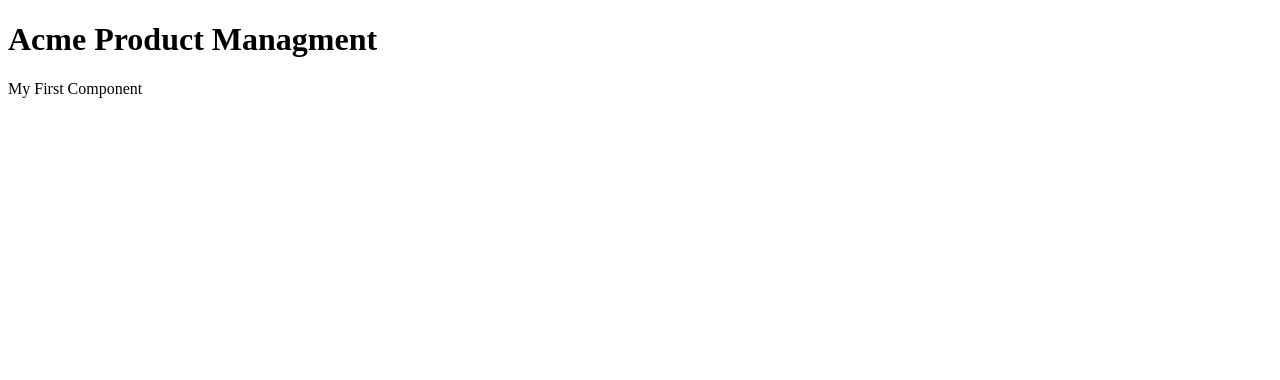
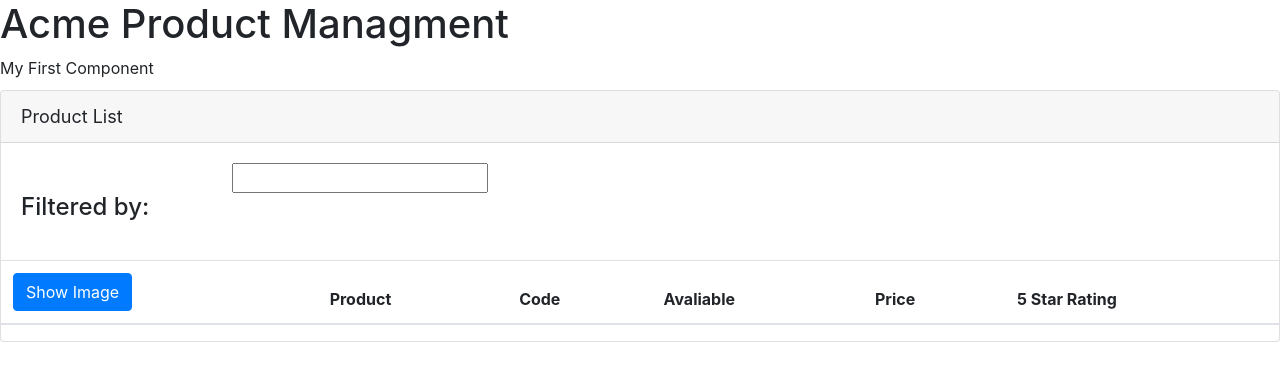
Before and after one commit to HudsonFinn/AngularCourse, an Angular app: page / in a window 1280 px wide. Shown: the top 380 px of the page. Built offline with nearby package versions, Linux system fonts and the light colour scheme.

Commit message:
feat: Created a product-list component using a template and added it to the app module

```diff
--- a/package.json
+++ b/package.json
@@ -19,6 +19,8 @@
     "@angular/platform-browser": "~10.0.4",
     "@angular/platform-browser-dynamic": "~10.0.4",
     "@angular/router": "~10.0.4",
+    "bootstrap": "^4.5.2",
+    "font-awesome": "^4.7.0",
     "rxjs": "~6.5.5",
     "tslib": "^2.0.0",
     "zone.js": "~0.10.3"
--- a/src/app/app.component.ts
+++ b/src/app/app.component.ts
@@ -5,6 +5,7 @@ import { Component } from '@angular/core';
 	template: `
 	<div><h1>{{pageTitle}}</h1>
 		<div>My First Component</div>
+		<pm-products></pm-products>
 	</div>
 	`
 })
--- a/src/app/app.module.ts
+++ b/src/app/app.module.ts
@@ -1,13 +1,15 @@
 import { NgModule } from '@angular/core';
 import { BrowserModule } from '@angular/platform-browser';
 import { AppComponent } from './app.component';
+import { ProductListComponent } from './products/product-list.component';
 
 @NgModule({
   imports: [
     BrowserModule
   ],
   declarations: [
-    AppComponent
+    AppComponent,
+		ProductListComponent
   ],
   bootstrap: [
 		AppComponent
--- /dev/null
+++ b/src/app/products/product-list.component.html
@@ -0,0 +1,41 @@
+<div class='card'>
+	<div class='card-header'>
+		Product List
+	</div>
+	<div class="card-body">
+		<div class="row">
+			<div class="col-md-2">
+
+			</div>
+			<div class="col-md-4">
+				<input type='text' />
+			</div>
+		</div>
+		<div class="row">
+			<div class="col-md-6">
+				<h4>Filtered by: </h4>
+			</div>
+		</div>
+	</div>
+	<div class="table-responsive">
+		<table class="table">
+			<thead>
+				<tr>
+					<th>
+						<button class='btn btn-primary'>
+							Show Image
+						</button>
+					</th>
+					<th>Product</th>
+					<th>Code</th>
+					<th>Avaliable</th>
+					<th>Price</th>
+					<th>5 Star Rating</th>
+				</tr>
+			</thead>
+			<tbody>
+
+			</tbody>
+		</table>
+	</div>
+</div>
--- /dev/null
+++ b/src/app/products/product-list.component.ts
@@ -0,0 +1,9 @@
+import { Component } from '@angular/core';
+
+@Component({
+	selector: 'pm-products',
+	templateUrl: './product-list.component.html'
+})
+export class ProductListComponent {
+	pageTitle: string = 'Product List'
+}
--- a/src/styles.css
+++ b/src/styles.css
@@ -1,4 +1,7 @@
 /* You can add global styles to this file, and also import other style files */
+@import "~bootstrap/dist/css/bootstrap.min.css";
+@import "~font-awesome/css/font-awesome.min.css";
+
 div.card-header {
  font-size: large;
 }
```
Also changed, not shown: 1 other file (tests, documents, lock files or other folders).
